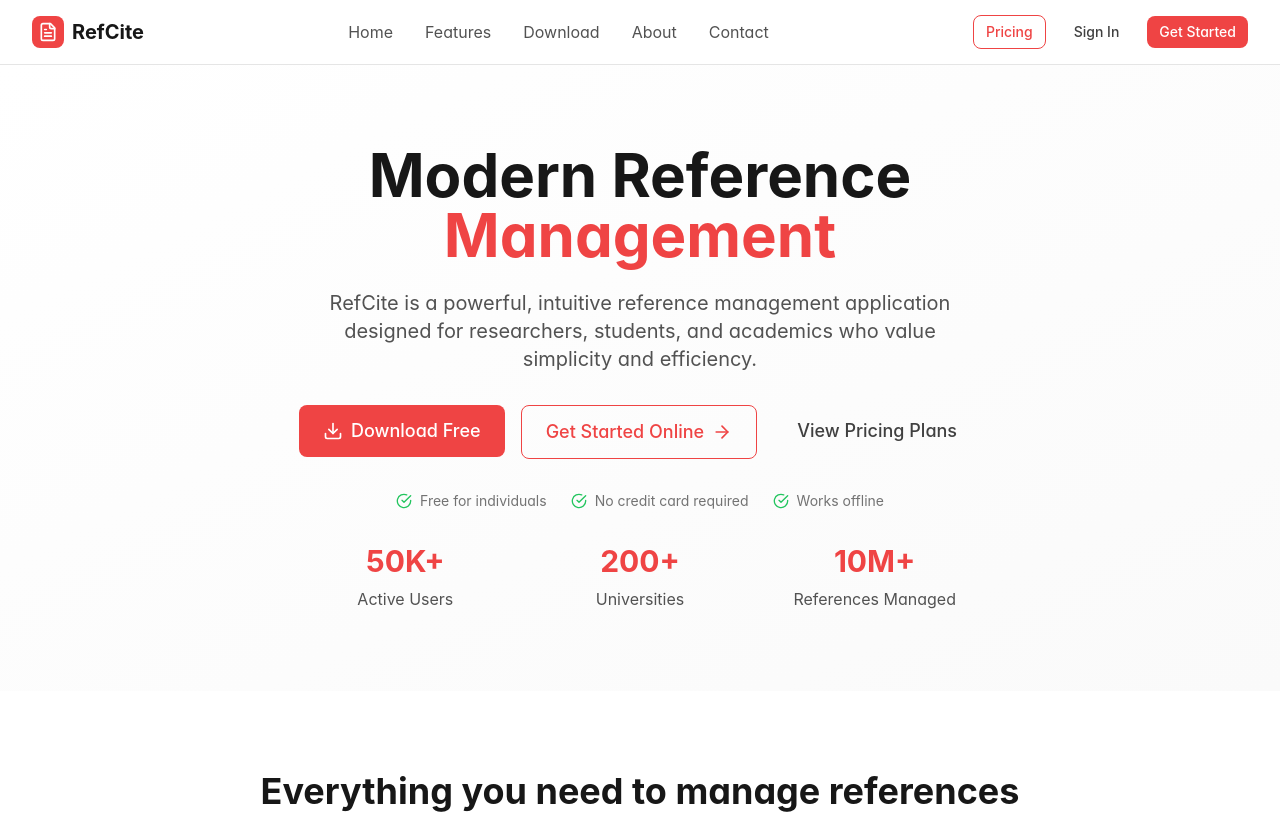
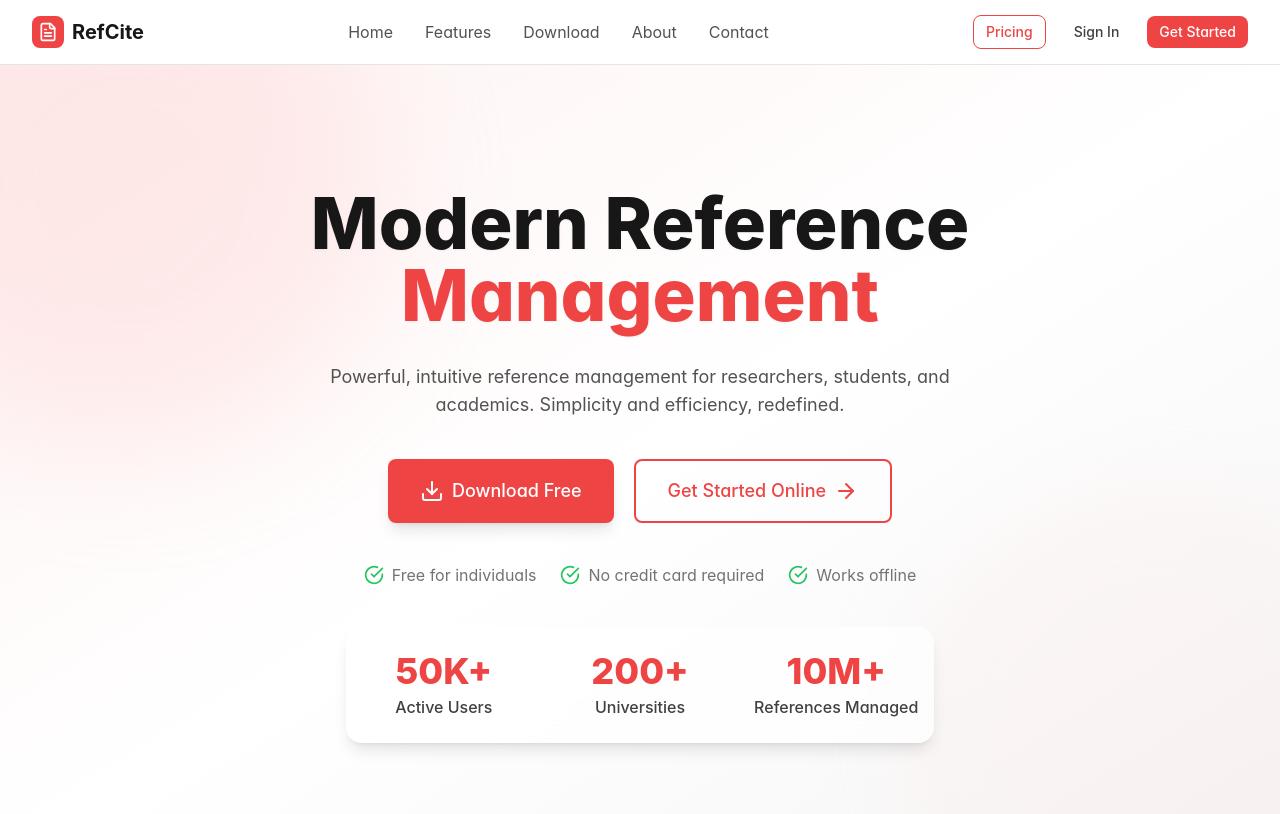
Before and after one commit to mAi-Research-Lab/reference-collector-frontend, a Next.js app: page / in a window 1280 px wide. Shown: the top 814 px of the page. Built offline with nearby package versions, Linux system fonts and the light colour scheme.

Commit message:
Refactor hero section into separate component
Moved the hero section markup from HomePage to a new HeroSection component for improved modularity and maintainability. Updated HomePage to use the new HeroSection component.

```diff
--- a/app/page.tsx
+++ b/app/page.tsx
@@ -16,6 +16,7 @@ import Footer from '@/components/layout/Footer';
 import Button from '@/components/ui/Button';
 import ScrollToTop from '@/components/ui/ScrollToTop';
 import ScrollReveal from '@/components/ui/ScrollReveal';
+import HeroSection from '@/components/layout/HeroSection';
 
 export default function HomePage() {
   const features = [
@@ -104,73 +105,7 @@ export default function HomePage() {
     <div className="min-h-screen">
       <Header />
 
-      {/* Hero Section */}
-      <section id="home" className="bg-gradient-to-br from-white to-neutral-50 py-20">
-        <div className="container">
-          <div className="max-w-4xl mx-auto text-center">
-            <h1 className="text-5xl md:text-6xl font-bold text-neutral-900 mb-6">
-              Modern Reference
-              <span className="text-primary-500"> Management</span>
-            </h1>
-            <p className="text-xl text-neutral-600 mb-8 max-w-2xl mx-auto">
-              RefCite is a powerful, intuitive reference management application
-              designed for researchers, students, and academics who value simplicity and efficiency.
-            </p>
-
-            <div className="flex flex-col sm:flex-row gap-4 justify-center mb-8">
-              <Link href="/download">
-                <Button size="lg" className="w-full sm:w-auto">
-                  <Download className="w-5 h-5 mr-2" />
-                  Download Free
-                </Button>
-              </Link>
-              <Link href="/auth/signup">
-                <Button variant="outline" size="lg" className="w-full sm:w-auto">
-                  Get Started Online
-                  <ArrowRight className="w-5 h-5 ml-2" />
-                </Button>
-              </Link>
-              <Link href="/pricing">
-                <Button variant="ghost" size="lg" className="w-full sm:w-auto">
-                  View Pricing Plans
-                </Button>
-              </Link>
-            </div>
-
-            {/* Trust Indicators */}
-            <div className="flex flex-col sm:flex-row items-center justify-center gap-6 text-sm text-neutral-500 mb-8">
-              <div className="flex items-center gap-2">
-                <CheckCircle className="w-4 h-4 text-green-500" />
-                Free for individuals
-              </div>
-              <div className="flex items-center gap-2">
-                <CheckCircle className="w-4 h-4 text-green-500" />
-                No credit card required
-              </div>
-              <div className="flex items-center gap-2">
-                <CheckCircle className="w-4 h-4 text-green-500" />
-                Works offline
-              </div>
-            </div>
-
-            {/* Statistics */}
-            <div className="grid grid-cols-1 md:grid-cols-3 gap-8 max-w-2xl mx-auto">
-              <div className="text-center">
-                <div className="text-3xl font-bold text-primary-500 mb-2">50K+</div>
-                <div className="text-neutral-600">Active Users</div>
-              </div>
-              <div className="text-center">
-                <div className="text-3xl font-bold text-primary-500 mb-2">200+</div>
-                <div className="text-neutral-600">Universities</div>
-              </div>
-              <div className="text-center">
-                <div className="text-3xl font-bold text-primary-500 mb-2">10M+</div>
-                <div className="text-neutral-600">References Managed</div>
-              </div>
-            </div>
-          </div>
-        </div>
-      </section>
+      <HeroSection />
 
       {/* Features Section */}
       <section id="features" className="py-20 bg-white">
--- /dev/null
+++ b/components/layout/HeroSection.tsx
@@ -0,0 +1,82 @@
+'use client';
+
+import React from 'react';
+import Link from 'next/link';
+import { Download, ArrowRight, CheckCircle } from 'lucide-react';
+import Button from '@/components/ui/Button';
+
+const HeroSection: React.FC = () => {
+  return (
+    <section id="home" className="relative min-h-screen flex items-center justify-center bg-gradient-to-br from-primary-50 via-white to-neutral-100 overflow-hidden">
+      <div className="absolute inset-0 pointer-events-none select-none" aria-hidden="true">
+        {/* Hafif bir dekoratif blur efektli daire */}
+        <div className="absolute left-[-10vw] top-[-10vw] w-[40vw] h-[40vw] bg-primary-200 opacity-30 rounded-full blur-3xl" />
+        <div className="absolute right-[-10vw] bottom-[-10vw] w-[40vw] h-[40vw] bg-primary-100 opacity-20 rounded-full blur-2xl" />
+      </div>
+      <div className="container relative z-10">
+        <div className="max-w-3xl mx-auto text-center flex flex-col items-center justify-center">
+          <h1 className="text-5xl md:text-7xl font-extrabold text-neutral-900 mb-8 drop-shadow-sm">
+            Modern Reference
+            <span className="text-primary-500"> Management</span>
+          </h1>
+          <p className="text-base md:text-lg text-neutral-600 mb-10 max-w-2xl mx-auto font-normal">
+            Powerful, intuitive reference management for researchers, students, and academics. Simplicity and efficiency, redefined.
+          </p>
+          <div className="flex flex-col sm:flex-row gap-5 justify-center mb-10 w-full">
+            <button
+              onClick={() => {
+                const el = document.getElementById('download');
+                if (el) {
+                  el.scrollIntoView({ behavior: 'smooth' });
+                }
+              }}
+              className="w-full sm:w-auto text-lg px-8 py-4 shadow-lg btn btn-primary flex items-center justify-center"
+              type="button"
+            >
+              <Download className="w-6 h-6 mr-2" />
+              Download Free
+            </button>
+            <Link href="/auth/signup">
+              <Button variant="outline" size="lg" className="w-full sm:w-auto text-lg px-8 py-4 border-2">
+                Get Started Online
+                <ArrowRight className="w-6 h-6 ml-2" />
+              </Button>
+            </Link>
+          </div>
+          {/* Trust Indicators */}
+          <div className="flex flex-col sm:flex-row items-center justify-center gap-6 text-base text-neutral-500 mb-10">
+            <div className="flex items-center gap-2">
+              <CheckCircle className="w-5 h-5 text-green-500" />
+              Free for individuals
+            </div>
+            <div className="flex items-center gap-2">
+              <CheckCircle className="w-5 h-5 text-green-500" />
+              No credit card required
+            </div>
+            <div className="flex items-center gap-2">
+              <CheckCircle className="w-5 h-5 text-green-500" />
+              Works offline
+            </div>
+          </div>
+          {/* Statistics - yarı şeffaf kutuda */}
+          <div className="grid grid-cols-1 md:grid-cols-3 gap-8 max-w-2xl mx-auto bg-white/70 backdrop-blur-md rounded-2xl shadow-lg py-6 px-4">
+            <div className="text-center">
+              <div className="text-4xl font-extrabold text-primary-500 mb-1">50K+</div>
+              <div className="text-neutral-700 font-medium">Active Users</div>
+            </div>
+            <div className="text-center">
+              <div className="text-4xl font-extrabold text-primary-500 mb-1">200+</div>
+              <div className="text-neutral-700 font-medium">Universities</div>
+            </div>
+            <div className="text-center">
+              <div className="text-4xl font-extrabold text-primary-500 mb-1">10M+</div>
+              <div className="text-neutral-700 font-medium">References Managed</div>
+            </div>
+          </div>
+        </div>
+      </div>
+    </section>
+  );
+};
+
+export default HeroSection;
```
